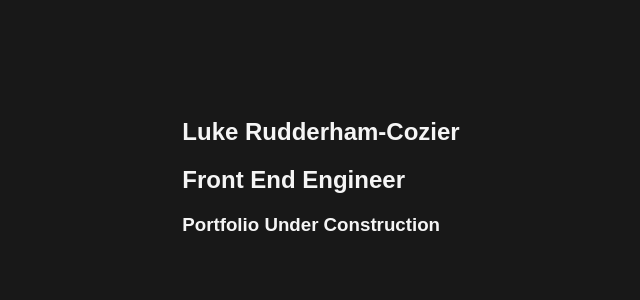
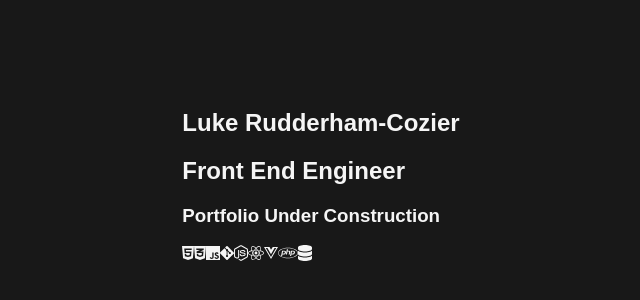
Before and after one commit to LRCozier/lacozier-devportfolio, a React (Vite) app in the folder lacportfolio/: page / in a window 1280 px wide. Shown: the part 224-524 px from the top of the page, without its empty margins (319-959 px from the left). Built offline with nearby package versions, Linux system fonts and the light colour scheme.

Commit message:
updated homepage contents

```diff
--- a/lacportfolio/src/pages/home.jsx
+++ b/lacportfolio/src/pages/home.jsx
@@ -1,5 +1,7 @@
 import React from "react";
-import { FontAwesomeIcon } from '@fortawesome/react-fontawesome'
+import { FontAwesomeIcon } from '@fortawesome/react-fontawesome';
+import { faHtml5, faCss3Alt, faJs, faGitAlt, faNodeJs, faReact, faVuejs, faPhp } from '@fortawesome/free-brands-svg-icons';
+import { faDatabase } from '@fortawesome/free-solid-svg-icons';
 
 const Homepage = () => {
 
@@ -10,15 +12,15 @@ const Homepage = () => {
       <h2 className="portfolio-subheading">Front End Engineer</h2>
       <h3 className="portfolio-subheading">Portfolio Under Construction</h3>
       <div className="tech-stack">
-        <FontAwesomeIcon icon="fa-brands fa-html5" />
-        <FontAwesomeIcon icon="fa-brands fa-css" />
-        <FontAwesomeIcon icon="fa-brands fa-js" />
-        <FontAwesomeIcon icon="fa-brands fa-git" />
-        <FontAwesomeIcon icon="fa-brands fa-node-js" />
-        <FontAwesomeIcon icon="fa-brands fa-react" />
-        <FontAwesomeIcon icon="fa-brands fa-vuejs" />
-        <FontAwesomeIcon icon="fa-brands fa-php" />
-        <FontAwesomeIcon icon="fa-solid fa-database" />
+        <FontAwesomeIcon icon={faHtml5} />
+        <FontAwesomeIcon icon={faCss3Alt} />
+        <FontAwesomeIcon icon={faJs} />
+        <FontAwesomeIcon icon={faGitAlt} />
+        <FontAwesomeIcon icon={faNodeJs} />
+        <FontAwesomeIcon icon={faReact} />
+        <FontAwesomeIcon icon={faVuejs} />
+        <FontAwesomeIcon icon={faPhp} />
+        <FontAwesomeIcon icon={faDatabase} />
       </div>
     </section>
     </>
```
